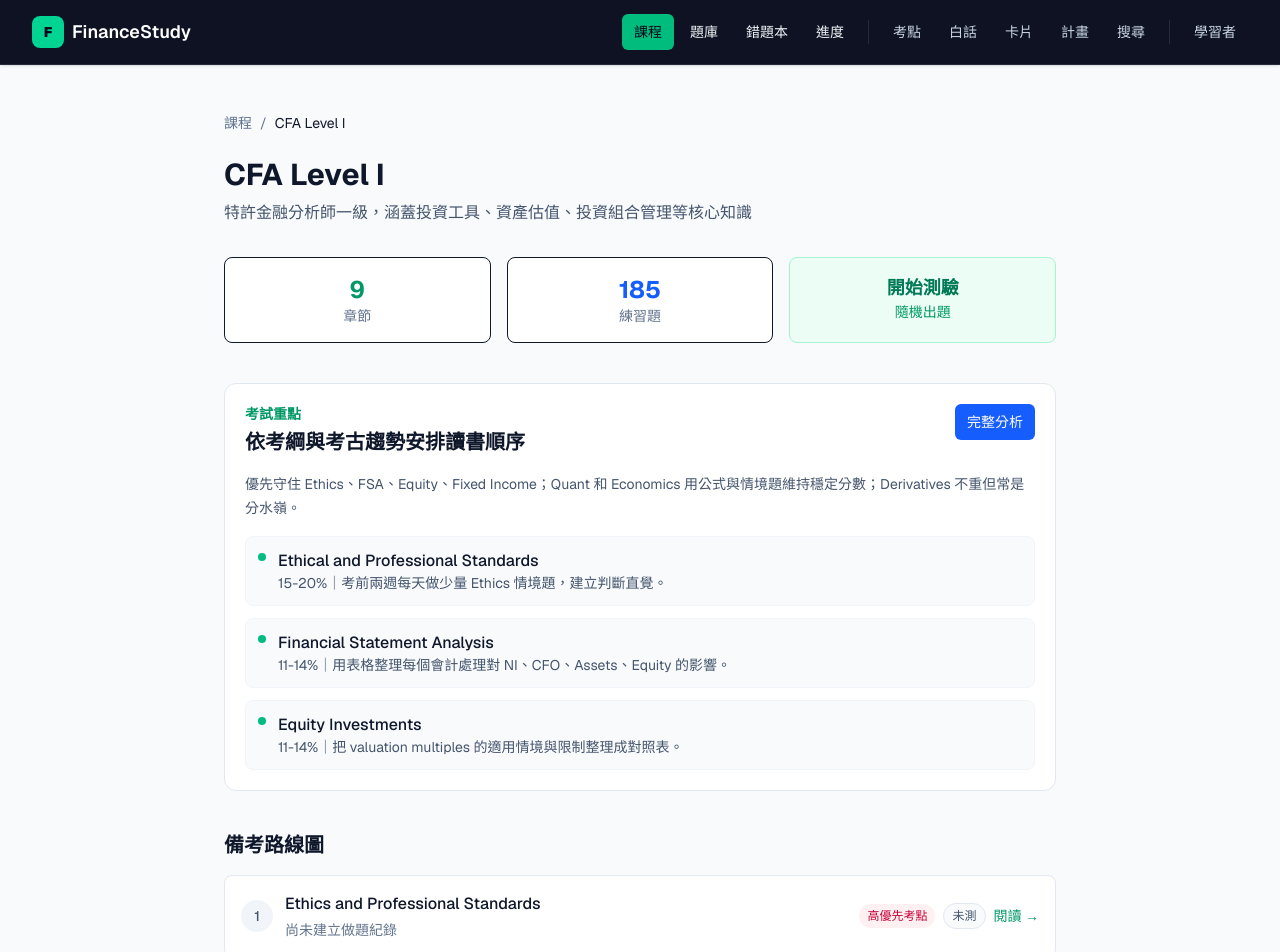
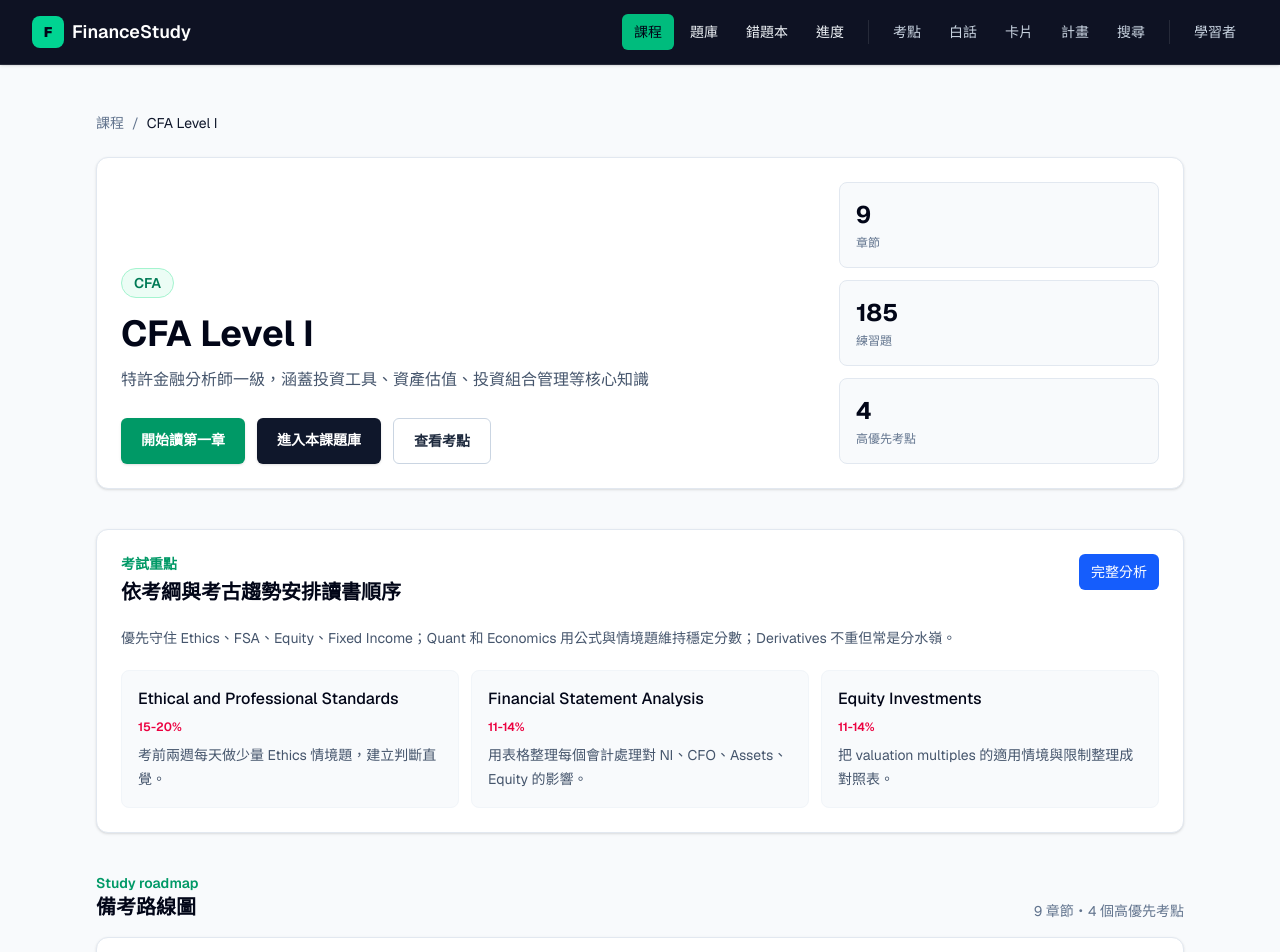
Before and after one commit to ykk820/finance-study, a Next.js app: page /courses/cfa-level1 in a window 1280 px wide. Shown: the top 952 px of the page. Built offline with nearby package versions, Linux system fonts and the light colour scheme.

Commit message:
Polish course pages UI

```diff
--- a/src/app/courses/[courseId]/page.tsx
+++ b/src/app/courses/[courseId]/page.tsx
@@ -4,6 +4,13 @@
 import { getExamFocusByCourse } from "@/data/examFocus";
 import { questions } from "@/data/questions";
 import CourseRoadmap from "@/components/CourseRoadmap";
+
+const categoryLabels: Record<string, string> = {
+  cfa: "CFA",
+  "securities-senior": "高業",
+  "securities-junior": "初業",
+  frm: "FRM",
+};
 
 export function generateStaticParams() {
   return courses.map((course) => ({ courseId: course.id }));
@@ -20,9 +27,11 @@
 
   const courseQuestions = questions.filter((q) => q.courseId === courseId);
   const examFocus = getExamFocusByCourse(courseId);
+  const highPriorityCount = examFocus?.topics.filter((topic) => topic.priority === "high").length || 0;
+  const firstChapter = course.chapters[0];
 
   return (
-    <div className="max-w-4xl mx-auto px-4 sm:px-6 lg:px-8 py-12">
+    <div className="mx-auto max-w-6xl px-4 py-12 sm:px-6 lg:px-8">
       <nav className="mb-6 text-sm text-slate-500">
         <Link href="/courses" className="hover:text-emerald-600">
           課程
@@ -31,50 +40,66 @@
         <span className="text-slate-900">{course.name}</span>
       </nav>
 
-      <h1 className="text-3xl font-bold text-slate-900 mb-2">{course.name}</h1>
-      <p className="text-slate-600 mb-8">{course.description}</p>
-
-      <div className="grid grid-cols-1 md:grid-cols-3 gap-4 mb-10">
-        <div className="bg-white rounded-lg border p-4 text-center">
-          <p className="text-2xl font-bold text-emerald-600">{course.chapters.length}</p>
-          <p className="text-sm text-slate-500">章節</p>
+      <section className="mb-10 rounded-xl border border-slate-200 bg-white p-6 shadow-sm">
+        <div className="grid gap-8 lg:grid-cols-[1fr_320px] lg:items-end">
+          <div>
+            <span className="inline-flex rounded-full border border-emerald-200 bg-emerald-50 px-3 py-1 text-sm font-semibold text-emerald-700">
+              {categoryLabels[course.category]}
+            </span>
+            <h1 className="mt-4 text-3xl font-bold text-slate-950 sm:text-4xl">{course.name}</h1>
+            <p className="mt-3 max-w-2xl leading-7 text-slate-600">{course.description}</p>
+            <div className="mt-6 flex flex-wrap gap-3">
+              {firstChapter && (
+                <Link
+                  href={`/courses/${courseId}/${firstChapter.id}`}
+                  className="rounded-md bg-emerald-600 px-5 py-3 text-sm font-semibold text-white shadow-sm hover:bg-emerald-700"
+                >
+                  開始讀第一章
+                </Link>
+              )}
+              <Link
+                href={`/quiz?course=${courseId}`}
+                className="rounded-md bg-slate-900 px-5 py-3 text-sm font-semibold text-white shadow-sm hover:bg-slate-700"
+              >
+                進入本課題庫
+              </Link>
+              <Link
+                href="/exam-focus"
+                className="rounded-md border border-slate-300 bg-white px-5 py-3 text-sm font-semibold text-slate-800 hover:bg-slate-50"
+              >
+                查看考點
+              </Link>
+            </div>
+          </div>
+          <div className="grid grid-cols-3 gap-3 lg:grid-cols-1">
+            <CourseMetric label="章節" value={`${course.chapters.length}`} />
+            <CourseMetric label="練習題" value={`${courseQuestions.length}`} />
+            <CourseMetric label="高優先考點" value={`${highPriorityCount}`} />
+          </div>
         </div>
-        <div className="bg-white rounded-lg border p-4 text-center">
-          <p className="text-2xl font-bold text-blue-600">{courseQuestions.length}</p>
-          <p className="text-sm text-slate-500">練習題</p>
-        </div>
-        <Link
-          href={`/quiz?course=${courseId}`}
-          className="bg-emerald-50 rounded-lg border border-emerald-200 p-4 text-center hover:bg-emerald-100 transition-colors"
-        >
-          <p className="text-lg font-bold text-emerald-700">開始測驗</p>
-          <p className="text-sm text-emerald-600">隨機出題</p>
-        </Link>
-      </div>
+      </section>
 
       {examFocus && (
-        <section className="bg-white rounded-xl border border-slate-200 p-5 mb-10">
-          <div className="flex items-start justify-between gap-4 mb-4">
+        <section className="mb-10 rounded-xl border border-slate-200 bg-white p-6 shadow-sm">
+          <div className="mb-5 flex flex-col gap-4 sm:flex-row sm:items-start sm:justify-between">
             <div>
-              <p className="text-sm font-semibold text-emerald-600 mb-1">考試重點</p>
-              <h2 className="text-xl font-semibold text-slate-900">依考綱與考古趨勢安排讀書順序</h2>
+              <p className="mb-1 text-sm font-semibold text-emerald-600">考試重點</p>
+              <h2 className="text-xl font-semibold text-slate-950">依考綱與考古趨勢安排讀書順序</h2>
             </div>
             <Link
               href="/exam-focus"
-              className="shrink-0 px-3 py-2 rounded-md bg-blue-600 text-white text-sm font-medium hover:bg-blue-700 transition-colors"
+              className="shrink-0 rounded-md bg-blue-600 px-3 py-2 text-sm font-medium text-white transition-colors hover:bg-blue-700"
             >
               完整分析
             </Link>
           </div>
-          <p className="text-sm text-slate-600 leading-6 mb-4">{examFocus.overallStrategy}</p>
-          <div className="space-y-3">
+          <p className="mb-5 text-sm leading-6 text-slate-600">{examFocus.overallStrategy}</p>
+          <div className="grid gap-3 md:grid-cols-3">
             {examFocus.topics.slice(0, 3).map((topic) => (
-              <div key={topic.title} className="flex items-start gap-3 rounded-lg bg-slate-50 border border-slate-100 p-3">
-                <span className="mt-1 w-2 h-2 rounded-full bg-emerald-500" />
-                <div>
-                  <p className="font-medium text-slate-900">{topic.title}</p>
-                  <p className="text-sm text-slate-600">{topic.weight}｜{topic.action}</p>
-                </div>
+              <div key={topic.title} className="rounded-lg border border-slate-100 bg-slate-50 p-4">
+                <p className="font-medium text-slate-950">{topic.title}</p>
+                <p className="mt-2 text-xs font-semibold text-rose-600">{topic.weight}</p>
+                <p className="mt-2 text-sm leading-6 text-slate-600">{topic.action}</p>
               </div>
             ))}
           </div>
@@ -85,3 +110,12 @@
     </div>
   );
 }
+
+function CourseMetric({ label, value }: { label: string; value: string }) {
+  return (
+    <div className="rounded-lg border border-slate-200 bg-slate-50 p-4">
+      <p className="text-2xl font-bold text-slate-950">{value}</p>
+      <p className="mt-1 text-xs text-slate-500">{label}</p>
+    </div>
+  );
+}
--- a/src/app/courses/page.tsx
+++ b/src/app/courses/page.tsx
@@ -1,5 +1,6 @@
 import Link from "next/link";
 import { courses } from "@/data/courses";
+import { questions } from "@/data/questions";
 
 const categoryLabels: Record<string, string> = {
   cfa: "CFA",
@@ -9,47 +10,63 @@
 };
 
 const categoryColors: Record<string, string> = {
-  cfa: "bg-blue-100 text-blue-800",
-  "securities-senior": "bg-purple-100 text-purple-800",
-  "securities-junior": "bg-orange-100 text-orange-800",
-  frm: "bg-red-100 text-red-800",
+  cfa: "border-blue-200 bg-blue-50 text-blue-800",
+  "securities-senior": "border-purple-200 bg-purple-50 text-purple-800",
+  "securities-junior": "border-orange-200 bg-orange-50 text-orange-800",
+  frm: "border-red-200 bg-red-50 text-red-800",
 };
 
 export default function CoursesPage() {
   const categories = ["cfa", "securities-senior", "securities-junior", "frm"];
+  const totalChapters = courses.reduce((sum, course) => sum + course.chapters.length, 0);
 
   return (
-    <div className="max-w-7xl mx-auto px-4 sm:px-6 lg:px-8 py-12">
-      <h1 className="text-3xl font-bold text-slate-900 mb-8">所有課程</h1>
+    <div className="mx-auto max-w-7xl px-4 py-12 sm:px-6 lg:px-8">
+      <section className="mb-10 border-b border-slate-200 pb-8">
+        <div className="grid gap-6 lg:grid-cols-[1fr_360px] lg:items-end">
+          <div>
+            <h1 className="text-3xl font-bold text-slate-950 sm:text-4xl">課程工作台</h1>
+            <p className="mt-3 max-w-2xl text-slate-600">
+              先選證照，再照章節路線讀講義、做題、回錯題。每門課都串接考點、題庫與白話註釋。
+            </p>
+          </div>
+          <div className="grid grid-cols-3 gap-3">
+            <SummaryStat label="課程" value={`${courses.length}`} />
+            <SummaryStat label="章節" value={`${totalChapters}`} />
+            <SummaryStat label="題目" value={`${questions.length}`} />
+          </div>
+        </div>
+      </section>
 
       {categories.map((cat) => {
         const filtered = courses.filter((c) => c.category === cat);
         if (filtered.length === 0) return null;
         return (
           <section key={cat} className="mb-12">
-            <h2 className="text-xl font-semibold text-slate-800 mb-4 flex items-center gap-2">
-              <span className={`px-3 py-1 rounded-full text-sm ${categoryColors[cat]}`}>
-                {categoryLabels[cat]}
+            <div className="mb-4 flex items-center justify-between gap-4">
+              <h2 className="flex items-center gap-2 text-xl font-semibold text-slate-900">
+                <span className={`rounded-full border px-3 py-1 text-sm ${categoryColors[cat]}`}>
+                  {categoryLabels[cat]}
+                </span>
+              </h2>
+              <span className="text-sm text-slate-500">
+                {filtered.reduce((sum, course) => sum + course.chapters.length, 0)} 個章節
               </span>
-            </h2>
-            <div className="grid grid-cols-1 md:grid-cols-2 lg:grid-cols-3 gap-6">
+            </div>
+            <div className="grid grid-cols-1 gap-5 md:grid-cols-2 lg:grid-cols-3">
               {filtered.map((course) => (
                 <Link
                   key={course.id}
                   href={`/courses/${course.id}`}
-                  className="bg-white rounded-lg border border-slate-200 p-6 hover:shadow-md hover:border-emerald-300 transition-all"
+                  className="card-lift group flex min-h-48 flex-col justify-between rounded-xl border border-slate-200 bg-white p-6 hover:border-emerald-300"
                 >
-                  <h3 className="text-lg font-semibold text-slate-900">
-                    {course.name}
-                  </h3>
-                  <p className="mt-2 text-sm text-slate-600">
-                    {course.description}
-                  </p>
-                  <div className="mt-4 flex items-center justify-between">
-                    <span className="text-xs text-slate-400">
-                      {course.chapters.length} 個章節
-                    </span>
-                    <span className="text-emerald-600 text-sm font-medium">
+                  <div>
+                    <h3 className="text-lg font-semibold text-slate-950">{course.name}</h3>
+                    <p className="mt-2 text-sm leading-6 text-slate-600">{course.description}</p>
+                  </div>
+                  <div className="mt-5 flex items-center justify-between border-t border-slate-100 pt-4">
+                    <span className="text-sm text-slate-500">{course.chapters.length} 個章節</span>
+                    <span className="text-sm font-medium text-emerald-700 group-hover:text-emerald-800">
                       開始學習 →
                     </span>
                   </div>
@@ -62,3 +79,12 @@
     </div>
   );
 }
+
+function SummaryStat({ label, value }: { label: string; value: string }) {
+  return (
+    <div className="rounded-lg border border-slate-200 bg-white p-4 text-center shadow-sm">
+      <p className="text-2xl font-bold text-slate-950">{value}</p>
+      <p className="mt-1 text-xs text-slate-500">{label}</p>
+    </div>
+  );
+}
--- a/src/components/CourseRoadmap.tsx
+++ b/src/components/CourseRoadmap.tsx
@@ -24,24 +24,33 @@
     () => getChapterWeaknessReport().filter((item) => item.courseId === course.id),
     [course.id]
   );
+  const highPriorityCount = report.filter((item) => item.importance === "high").length;
 
   return (
     <section className="mb-10">
-      <h2 className="text-xl font-semibold text-slate-900 mb-4">備考路線圖</h2>
-      <div className="space-y-3">
+      <div className="mb-4 flex flex-col gap-2 sm:flex-row sm:items-end sm:justify-between">
+        <div>
+          <p className="text-sm font-semibold text-emerald-600">Study roadmap</p>
+          <h2 className="text-xl font-semibold text-slate-950">備考路線圖</h2>
+        </div>
+        <p className="text-sm text-slate-500">
+          {course.chapters.length} 章節・{highPriorityCount} 個高優先考點
+        </p>
+      </div>
+      <div className="overflow-hidden rounded-xl border border-slate-200 bg-white shadow-sm">
         {course.chapters.map((chapter, index) => {
           const status = report.find((item) => item.chapterId === chapter.id);
           return (
             <Link
               key={chapter.id}
               href={`/courses/${course.id}/${chapter.id}`}
-              className="flex flex-col gap-3 bg-white rounded-lg border border-slate-200 p-4 hover:border-emerald-300 hover:shadow-sm transition-all sm:flex-row sm:items-center"
+              className="group flex flex-col gap-3 border-b border-slate-100 p-4 transition-colors last:border-b-0 hover:bg-emerald-50/40 sm:flex-row sm:items-center"
             >
-              <span className="flex-shrink-0 w-8 h-8 bg-slate-100 rounded-full flex items-center justify-center text-sm font-medium text-slate-600">
+              <span className="flex h-9 w-9 flex-shrink-0 items-center justify-center rounded-full bg-slate-100 text-sm font-semibold text-slate-600 group-hover:bg-emerald-100 group-hover:text-emerald-700">
                 {index + 1}
               </span>
               <div className="min-w-0 flex-1">
-                <p className="font-medium text-slate-900">{chapter.title}</p>
+                <p className="font-medium text-slate-950">{chapter.title}</p>
                 <p className="mt-1 text-sm text-slate-500">
                   {status?.total ? `已做 ${status.total} 題，正確率 ${status.accuracy}%` : "尚未建立做題紀錄"}
                 </p>
@@ -57,7 +66,7 @@
                     {masteryLabel[status.mastery]}
                   </span>
                 )}
-                <span className="text-emerald-600 text-sm">閱讀 →</span>
+                <span className="text-sm font-medium text-emerald-700">閱讀 →</span>
               </div>
             </Link>
           );
```
